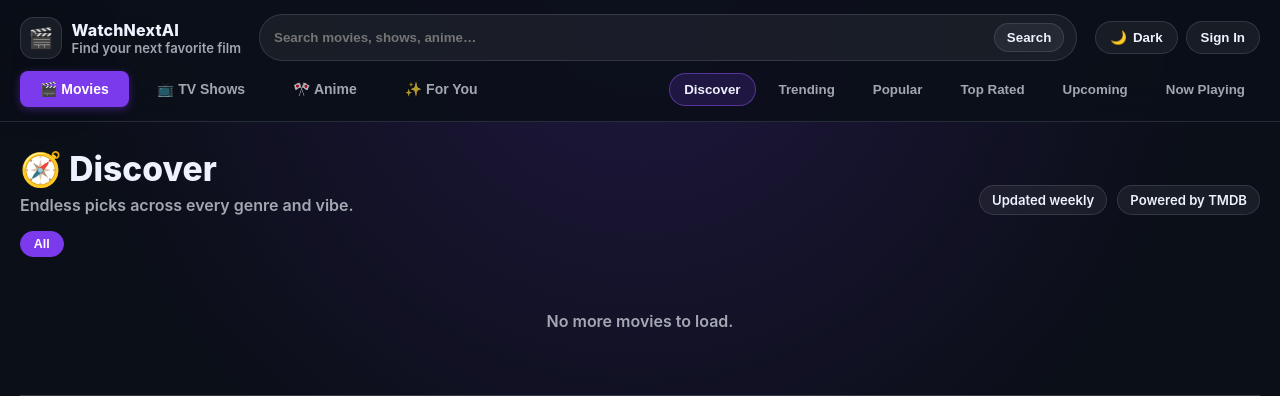
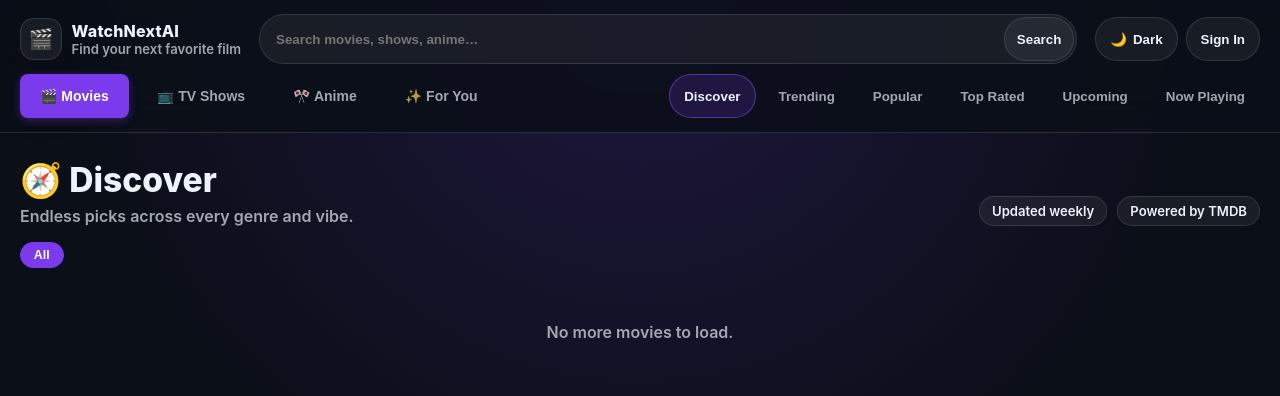
Before and after one commit to tirth6851/watchnextai, a Flask app: page /browse?type=movies in a window 1280 px wide. Shown: the top 396 px of the page. Run offline with Flask 3, Linux system fonts and the light colour scheme; data that the repository does not hold is empty; some libraries are stand-ins or nearby versions.

Commit message:
fix: 44px tap targets and visible keyboard focus for navbar controls
Pill buttons, the Search button, category links and content-type tabs were
29-38px tall; the search field removed its outline entirely, leaving no
focus indicator. All of them are now at least 44px tall, the search pill
shows a ring on :focus-within, and the buttons/links get a :focus-visible
outline.

Co-Authored-By: Claude Sonnet 5.5 <noreply@anthropic.com>

```diff
--- a/static/css/style.css
+++ b/static/css/style.css
@@ -532,6 +532,36 @@ a {
 .footer-links span {
   color: var(--muted);
 }
+/* ─── Tap targets (>= 44px) and visible keyboard focus ───────────── */
+.pill-btn,
+.icon-btn,
+.nav-link,
+.content-type-btn {
+  min-height: 44px;
+  display: inline-flex;
+  align-items: center;
+  justify-content: center;
+}
+.search {
+  min-height: 48px;           /* 44px Search button + 2px padding + 1px border each side */
+  padding: 2px 2px 2px 14px;
+}
+.search input { min-height: 44px; }
+.search:focus-within {
+  border-color: var(--primary);
+  box-shadow: 0 0 0 2px color-mix(in srgb, var(--primary) 45%, transparent);
+}
+.pill-btn:focus-visible,
+.icon-btn:focus-visible,
+.nav-link:focus-visible,
+.content-type-btn:focus-visible,
+.nav-brand-link:focus-visible,
+.home-card:focus-visible,
+.card-link:focus-visible {
+  outline: 2px solid var(--primary);
+  outline-offset: 2px;
+}
+
 /* ─── Discover navbar, desktop (>= 901px) ───────────
    Row 1: brand | search | theme/auth controls.
    Row 2: content-type tabs + category links.
```
